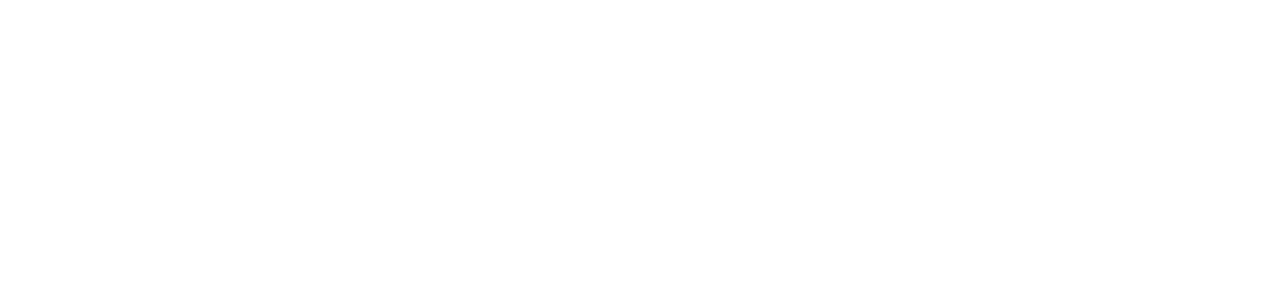
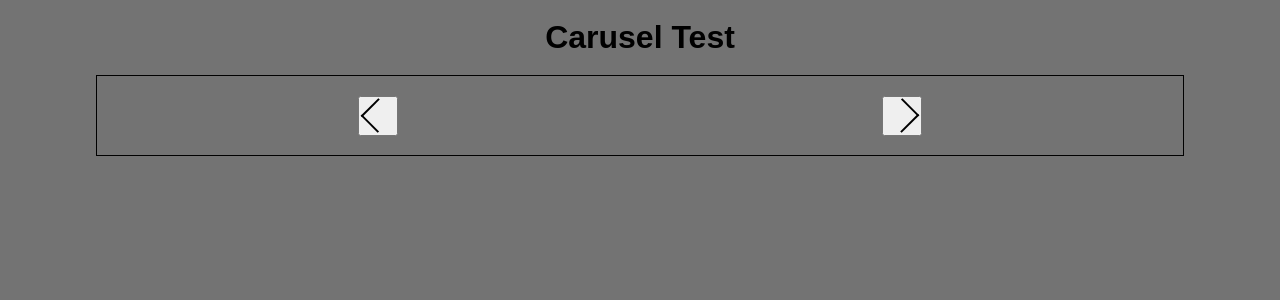
Before and after one commit to Mastrojanni/react-test-carousel, a React (Create React App) app: page / in a window 1280 px wide. Shown: the top 300 px of the page. Built offline with nearby package versions, Linux system fonts and the light colour scheme.

Commit message:
Add ButtonArrow backbone

```diff
--- a/src/App.jsx
+++ b/src/App.jsx
@@ -1,18 +1,30 @@
+// components
+import Carousel from './components/Carousel/Carousel'
+
 // style
 import './App.scss';
+import './main.scss';
 
 
 const App = () => {
 
-  return (
-    <div className="app__container">
-      <header></header>
+    return (
+        <div className="app__container">
 
-      <main></main>
+            <header className='app__header'>
+                <h1 className='app__title'>Carusel Test</h1>
+            </header>
 
-      <footer></footer>
-    </div>
-  );
+            <main className='app__main'>
+                <section>
+                    <Carousel />
+                </section>
+            </main>
+
+            <footer></footer>
+
+        </div>
+    );
 }
 
 export default App;
--- a/src/App.scss
+++ b/src/App.scss
@@ -1,18 +1,86 @@
 .app__container {
 
-    width: 100%;
+    min-width: 320px;
+    max-width: 1920px;
+
     height: 100vh;
 
-    align-items: center;
-    justify-content: center;
+    background: rgb(115, 115, 115);
 
     display: none;
+
+    .app__header {
+
+        max-height: 40%;
+
+        padding: 20px;
+
+        display: flex;
+        align-items: center;
+        justify-content: center;
+
+        .app__title {
+
+            margin: 0;
+        }
+    }
+
+    .app__main {
+
+        width: 100%;
+
+        display: flex;
+        align-items: center;
+        justify-content: center;
+    }
+
+    .app__footer {
+
+        max-height: 40%;
+    }
+
+    section {
+
+        width: 100%;
+        max-width: 85%;
+
+        margin: 0 auto;
+
+        padding: 20px;
+
+        border: 1px solid #000;
+    }
 }
 
 @media screen and (min-width: 320px) {
 
     .app__container {
 
-        display: flex;
+        display: block;
+
     }
 }
+
+@media screen and (min-width: 768px) {
+
+    .app__container {
+
+        .app__header {
+
+            padding: 1.5%;
+        }
+
+        section {
+
+            padding: 1.5%;
+        }
+    }
+}
+
+@media screen and (min-width: 1920px) {
+
+    .app__container {
+
+        margin: 0 auto;
+    }
+}
--- /dev/null
+++ b/src/components/Carousel/Carousel.jsx
@@ -0,0 +1,18 @@
+// components
+import ButtonArrow from '../UI/ButtonArrow/ButtonArrow';
+
+// style
+import './Carousel.scss';
+
+
+const Carousel = () => {
+
+    return (
+        <div className="carousel__container">
+            <ButtonArrow face='left' onClick={() => {}} />
+            <ButtonArrow face='right' onClick={() => {}} />
+        </div>
+    );
+};
+
+export default Carousel;
--- /dev/null
+++ b/src/components/Carousel/Carousel.scss
@@ -0,0 +1,7 @@
+.carousel__container {
+
+    width: 100%;
+
+    display: flex;
+    flex-direction: row;
+}
--- /dev/null
+++ b/src/components/UI/ButtonArrow/ButtonArrow.jsx
@@ -0,0 +1,43 @@
+import './ButtonArrow.scss';
+
+
+const ButtonArrow = ({
+        face,
+        onClick,
+        disabled,
+    }) => {
+
+    let arrowClassName = 'arrow__content ';
+    let suppClass = 'face--right';
+
+    const arrowOnClickHandler = () => {
+        onClick();
+    };
+
+    if (face === 'left') {
+        suppClass = 'face--left';
+    }
+
+    arrowClassName += suppClass;
+
+    if (!onClick) {
+
+        return (
+            <button className='arrow__container' disabled={disabled}>
+                <div className={arrowClassName} />
+            </button>
+        );
+    }
+
+    return (
+        <button
+            className='arrow__container pointer--active'
+            onClick={arrowOnClickHandler}
+            disabled={disabled}
+        >
+            <div className={arrowClassName} />
+        </button>
+    );
+};
+
+export default ButtonArrow;
--- /dev/null
+++ b/src/components/UI/ButtonArrow/ButtonArrow.scss
@@ -0,0 +1,38 @@
+.arrow__container {
+
+    width: 40px;
+    height: 40px;
+
+    margin: 0 auto;
+
+    display: flex;
+    align-items: center;
+    justify-content: center;
+
+    &.pointer--active {
+
+        cursor: pointer;
+    }
+
+    .arrow__content {
+
+        width: 25px;
+        height: 25px;
+
+        border: 2px solid #000;
+
+        transform: rotate(45deg);
+
+        &.face--right {
+
+            border-left: none;
+            border-bottom: none;
+        }
+
+        &.face--left {
+
+            border-top: none;
+            border-right: none;
+        }
+    }
+}
--- /dev/null
+++ b/src/main.scss
@@ -0,0 +1,7 @@
+@import './theme.scss';
+
+
+body {
+
+    background: rgb(128, 128, 128);
+}
```
Also changed, not shown: src/theme.scss (added).
